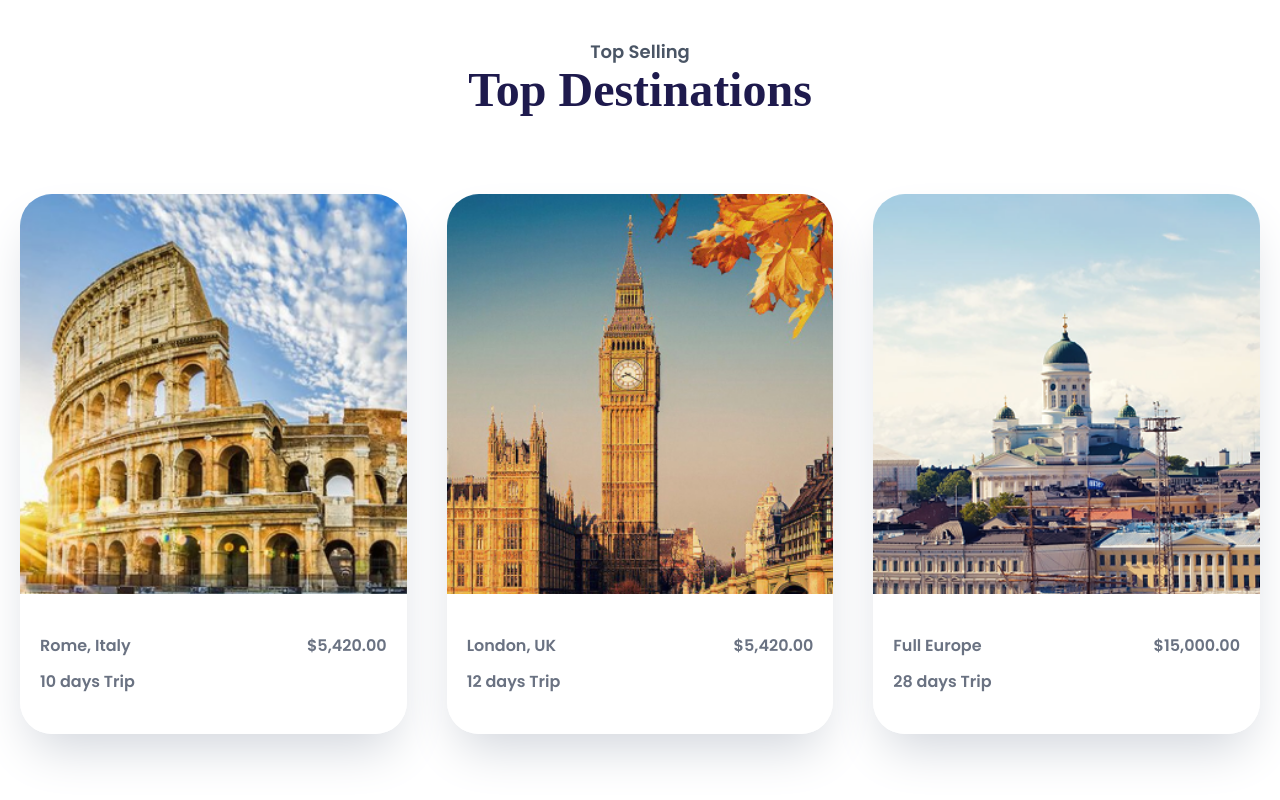
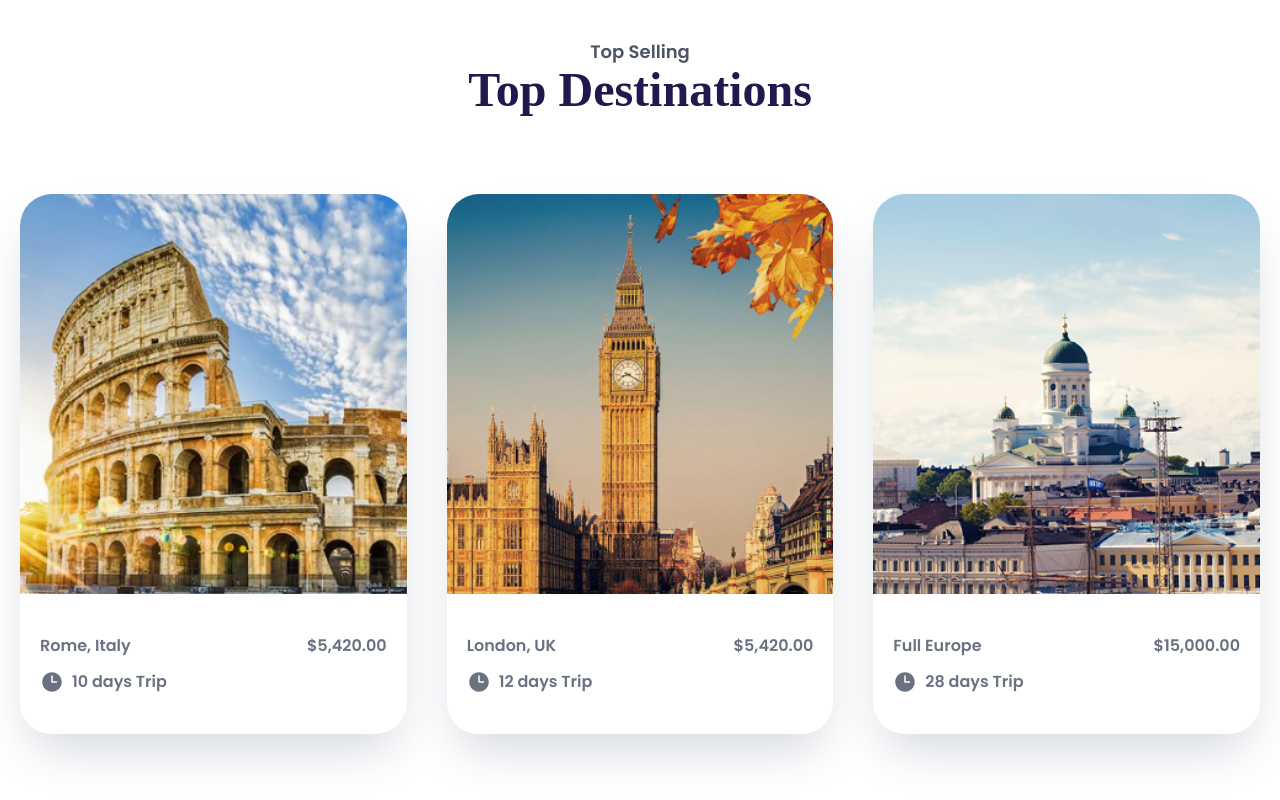
Before and after one commit to syhbandi/travello, a React (Vite) app: page / in a window 1280 px wide. Shown: the part 1273-2073 px from the top of the page. Built offline with nearby package versions, Linux system fonts and the light colour scheme; a web font is replaced by a local one.

Commit message:
add icon

```diff
--- a/src/components/Destinations.tsx
+++ b/src/components/Destinations.tsx
@@ -28,7 +28,19 @@ const Destinations = () => {
                   <p>{destination.location}</p>
                   <p>{formatCurrency(destination.price)}</p>
                 </div>
-                <p className="font-semibold text-gray-500">
+                <p className="font-semibold text-gray-500 flex items-center gap-2">
+                  <svg
+                    xmlns="http://www.w3.org/2000/svg"
+                    viewBox="0 0 24 24"
+                    fill="currentColor"
+                    className="size-6"
+                  >
+                    <path
+                      fillRule="evenodd"
+                      d="M12 2.25c-5.385 0-9.75 4.365-9.75 9.75s4.365 9.75 9.75 9.75 9.75-4.365 9.75-9.75S17.385 2.25 12 2.25ZM12.75 6a.75.75 0 0 0-1.5 0v6c0 .414.336.75.75.75h4.5a.75.75 0 0 0 0-1.5h-3.75V6Z"
+                      clipRule="evenodd"
+                    />
+                  </svg>
                   {destination.days} days Trip
                 </p>
               </div>
```
